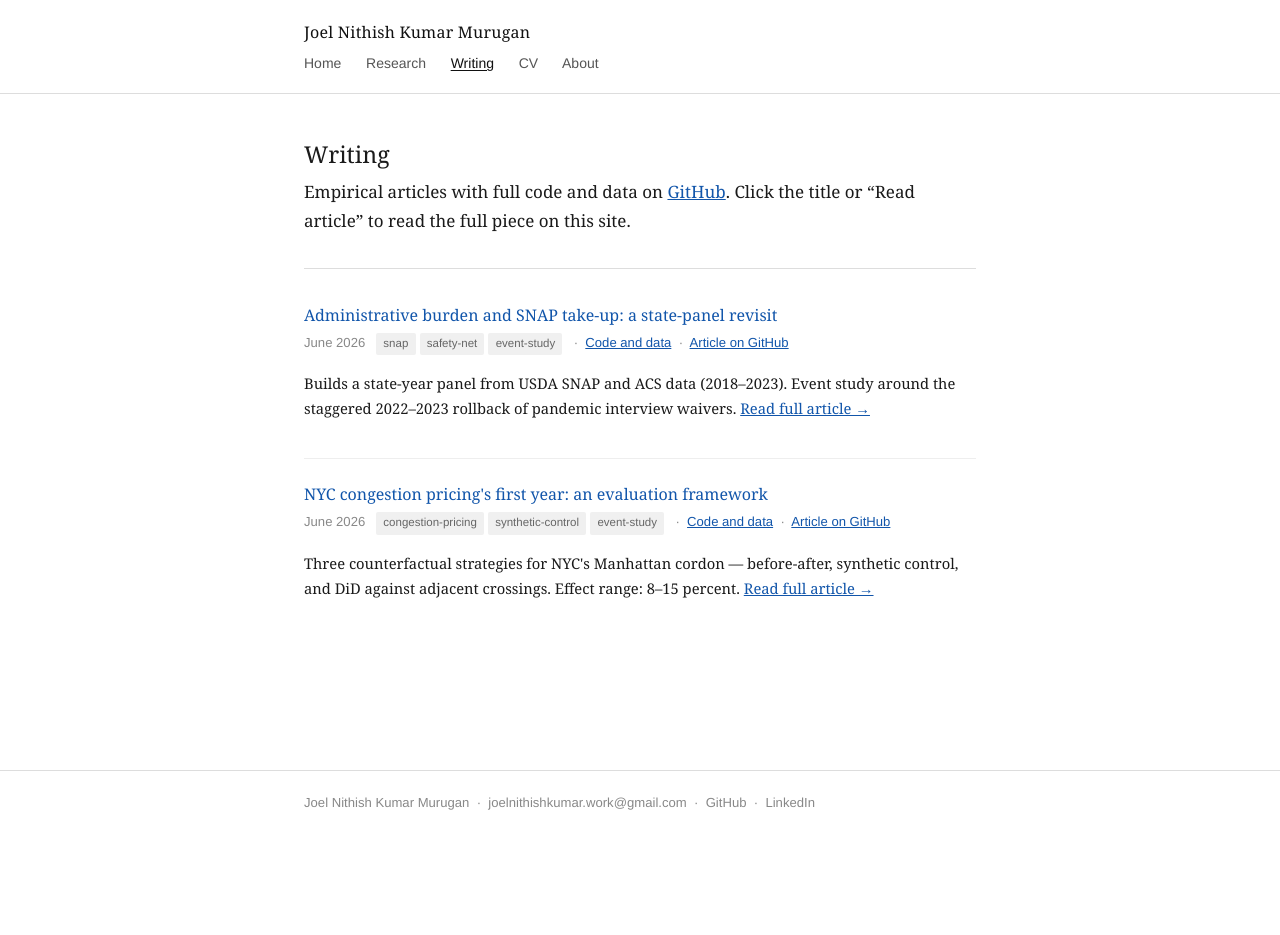
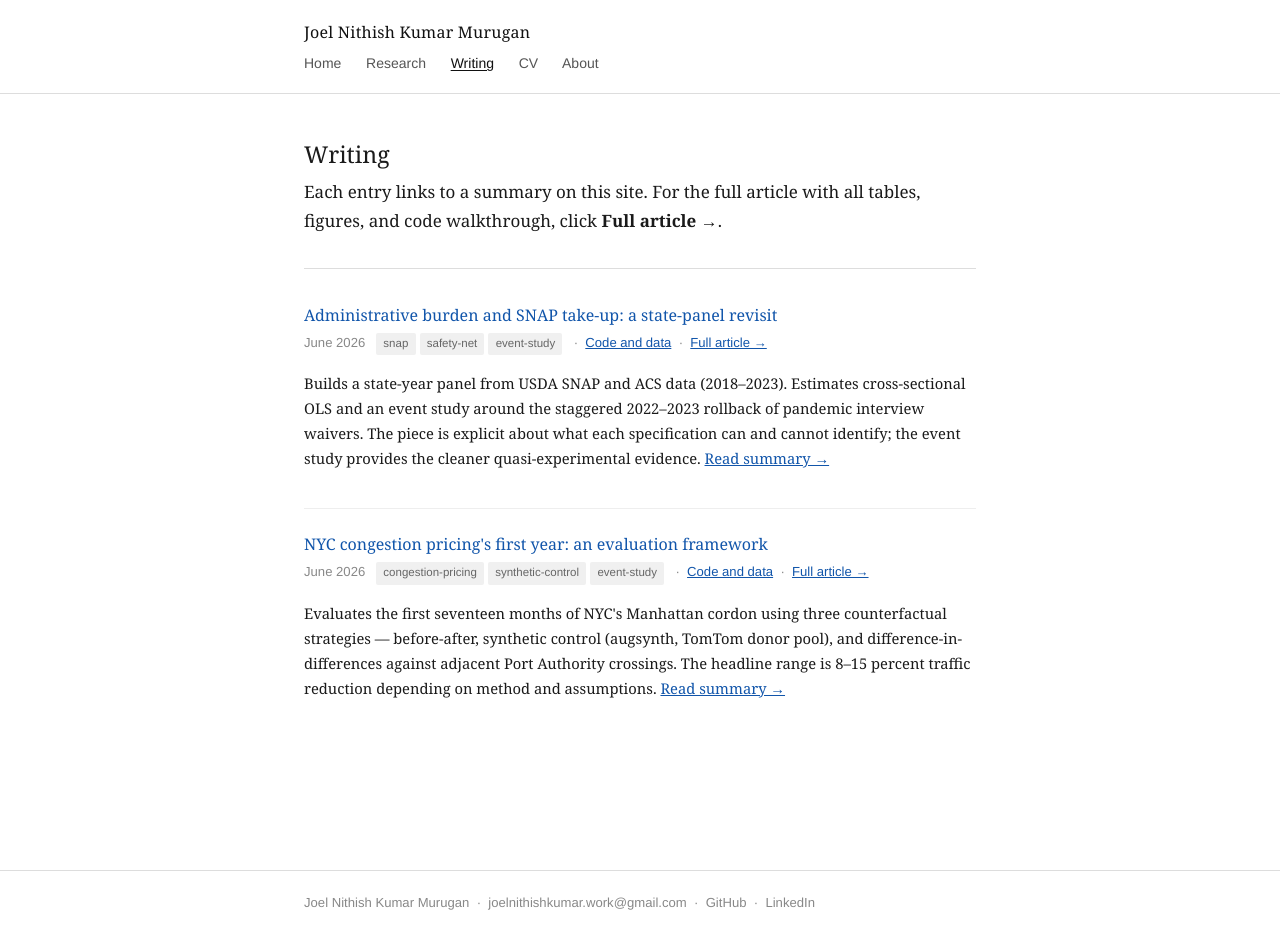
Before and after one commit to JoelNithishKumar/research, a Jekyll site: the page built from writing.md, in a window 1280 px wide. Built offline with Jekyll 4.4.1, drawn with Linux system fonts in a browser that asks for light colours; before the commit the page ends 900 px from its top, so only the background shows below that.

Commit message:
Update writing.md

```diff
--- a/writing.md
+++ b/writing.md
@@ -3,7 +3,7 @@ layout: page
 title: Writing
 ---
 
-Empirical articles with full code and data on [GitHub](https://github.com/JoelNithishKumar). Click the title or "Read article" to read the full piece on this site.
+Each entry links to a summary on this site. For the full article with all tables, figures, and code walkthrough, click **Full article →**.
 
 ---
 
@@ -13,23 +13,19 @@ Empirical articles with full code and data on [GitHub](https://github.com/JoelNi
     <p class="post-meta">
       June 2026 &nbsp;
       <span class="tag">snap</span><span class="tag">safety-net</span><span class="tag">event-study</span>
-      &nbsp;·&nbsp;
-      <a href="https://github.com/JoelNithishKumar/snap-takeup-revisit" target="_blank" rel="noopener">Code and data</a>
-      &nbsp;·&nbsp;
-      <a href="https://github.com/JoelNithishKumar/snap-takeup-revisit/blob/main/writing/article.md" target="_blank" rel="noopener">Article on GitHub</a>
+      &nbsp;·&nbsp; <a href="https://github.com/JoelNithishKumar/snap-takeup-revisit" target="_blank" rel="noopener">Code and data</a>
+      &nbsp;·&nbsp; <a href="https://github.com/JoelNithishKumar/snap-takeup-revisit/blob/main/writing/article.md" target="_blank" rel="noopener">Full article →</a>
     </p>
-    <p style="font-size:0.92rem; margin-top:0.3rem;">Builds a state-year panel from USDA SNAP and ACS data (2018–2023). Event study around the staggered 2022–2023 rollback of pandemic interview waivers. <a href="/research/writing/2026/06/10/snap-takeup-administrative-burden/">Read full article →</a></p>
+    <p style="font-size:0.92rem; margin-top:0.3rem;">Builds a state-year panel from USDA SNAP and ACS data (2018–2023). Estimates cross-sectional OLS and an event study around the staggered 2022–2023 rollback of pandemic interview waivers. The piece is explicit about what each specification can and cannot identify; the event study provides the cleaner quasi-experimental evidence. <a href="/research/writing/2026/06/10/snap-takeup-administrative-burden/">Read summary →</a></p>
   </li>
   <li>
     <a class="post-title-link" href="/research/writing/2026/06/10/nyc-congestion-pricing-eval/">NYC congestion pricing's first year: an evaluation framework</a>
     <p class="post-meta">
       June 2026 &nbsp;
       <span class="tag">congestion-pricing</span><span class="tag">synthetic-control</span><span class="tag">event-study</span>
-      &nbsp;·&nbsp;
-      <a href="https://github.com/JoelNithishKumar/nyc-congestion-pricing-eval" target="_blank" rel="noopener">Code and data</a>
-      &nbsp;·&nbsp;
-      <a href="https://github.com/JoelNithishKumar/nyc-congestion-pricing-eval/blob/main/writing/article.md" target="_blank" rel="noopener">Article on GitHub</a>
+      &nbsp;·&nbsp; <a href="https://github.com/JoelNithishKumar/nyc-congestion-pricing-eval" target="_blank" rel="noopener">Code and data</a>
+      &nbsp;·&nbsp; <a href="https://github.com/JoelNithishKumar/nyc-congestion-pricing-eval/blob/main/writing/article.md" target="_blank" rel="noopener">Full article →</a>
     </p>
-    <p style="font-size:0.92rem; margin-top:0.3rem;">Three counterfactual strategies for NYC's Manhattan cordon — before-after, synthetic control, and DiD against adjacent crossings. Effect range: 8–15 percent. <a href="/research/writing/2026/06/10/nyc-congestion-pricing-eval/">Read full article →</a></p>
+    <p style="font-size:0.92rem; margin-top:0.3rem;">Evaluates the first seventeen months of NYC's Manhattan cordon using three counterfactual strategies — before-after, synthetic control (augsynth, TomTom donor pool), and difference-in-differences against adjacent Port Authority crossings. The headline range is 8–15 percent traffic reduction depending on method and assumptions. <a href="/research/writing/2026/06/10/nyc-congestion-pricing-eval/">Read summary →</a></p>
   </li>
 </ul>
```
